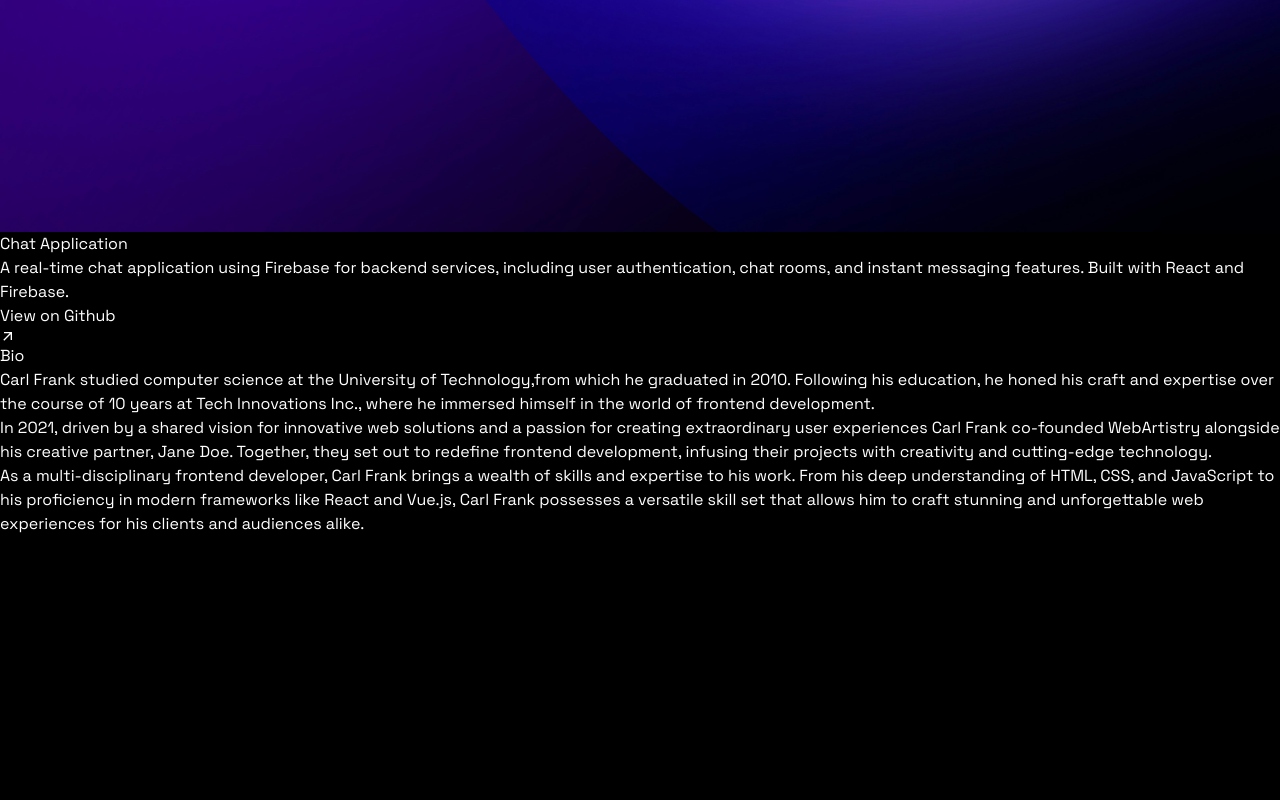
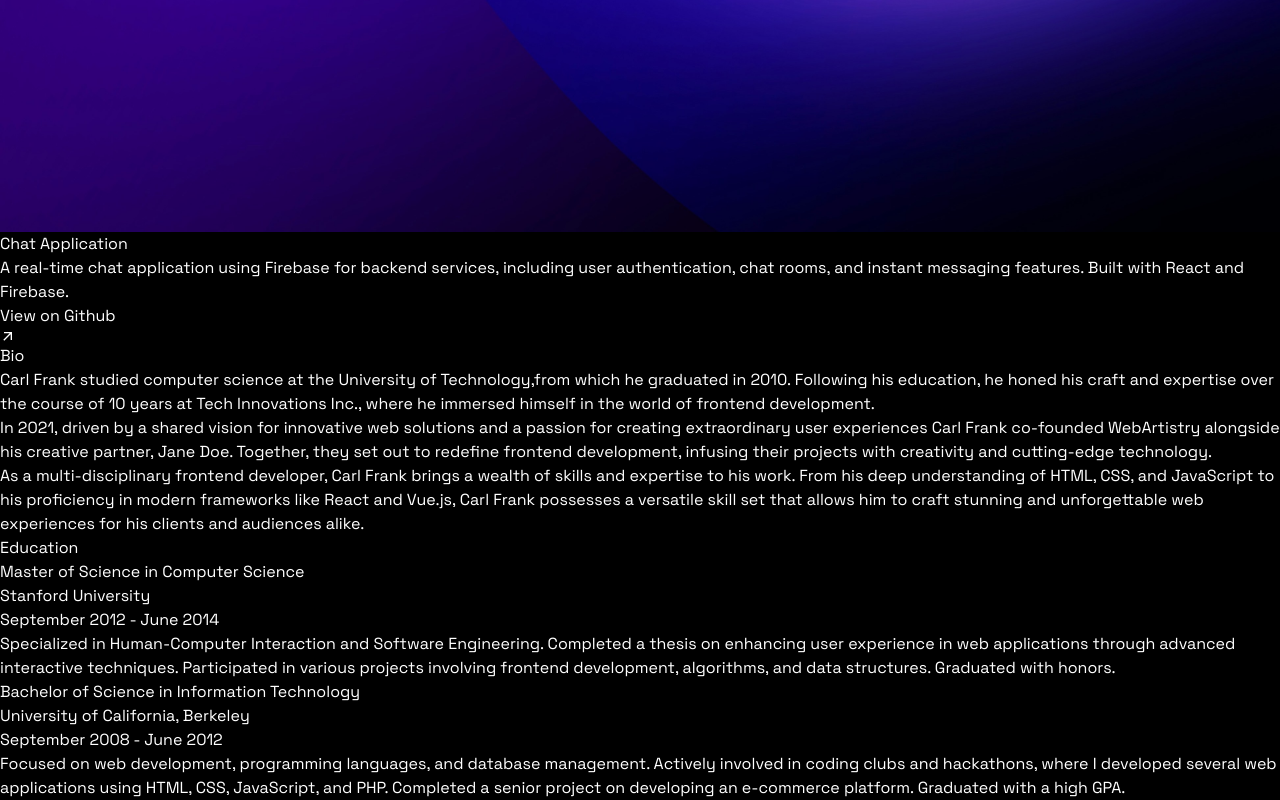
Before and after one commit to itsarman001/Portfolio-React, a React (Vite) app: page / in a window 1280 px wide. Shown: the part 8540-9340 px from the top of the page. Before the commit the page ends 9076 px from the top, so only its background shows below. Built offline with nearby package versions, Linux system fonts and the light colour scheme.

Commit message:
Added Education Section

```diff
--- a/src/App.jsx
+++ b/src/App.jsx
@@ -1,5 +1,5 @@
 import React from "react";
-import {Hero, Navbar, Projects, Bio} from "./components";
+import {Hero, Navbar, Projects, Bio, Education} from "./components";
 
 function App() {
   return (
@@ -10,6 +10,7 @@
         <Navbar />
         <Projects />
         <Bio />
+        <Education />
       </div>
     </div>
   );
--- /dev/null
+++ b/src/components/Education.jsx
@@ -0,0 +1,19 @@
+import { EDUCATION } from "../constants";
+
+function Education() {
+  return (
+    <section className="py-8" id="education">
+      <h2 className="mb-4 text-center text-3xl font-bold">Education</h2>
+      {EDUCATION.map((edu, index) => (
+        <div key={index} className="mb-6 p-10">
+          <h3 className="text-xl font-semibold">{edu.degree}</h3>
+          <p className="text-lg">{edu.institution}</p>
+          <p className="text-sm text-stone-300">{edu.duration}</p>
+          <p className="mt-2">{edu.description}</p>
+        </div>
+      ))}
+    </section>
+  );
+}
+
+export default Education;
--- a/src/components/index.js
+++ b/src/components/index.js
@@ -2,10 +2,12 @@
 import Hero from "./Hero";
 import Projects from "./Projects";
 import Bio from "./Bio";
+import Education from "./Education";
 
 export {
     Navbar,
     Hero,
     Projects,
-    Bio
+    Bio,
+    Education
 }
```
